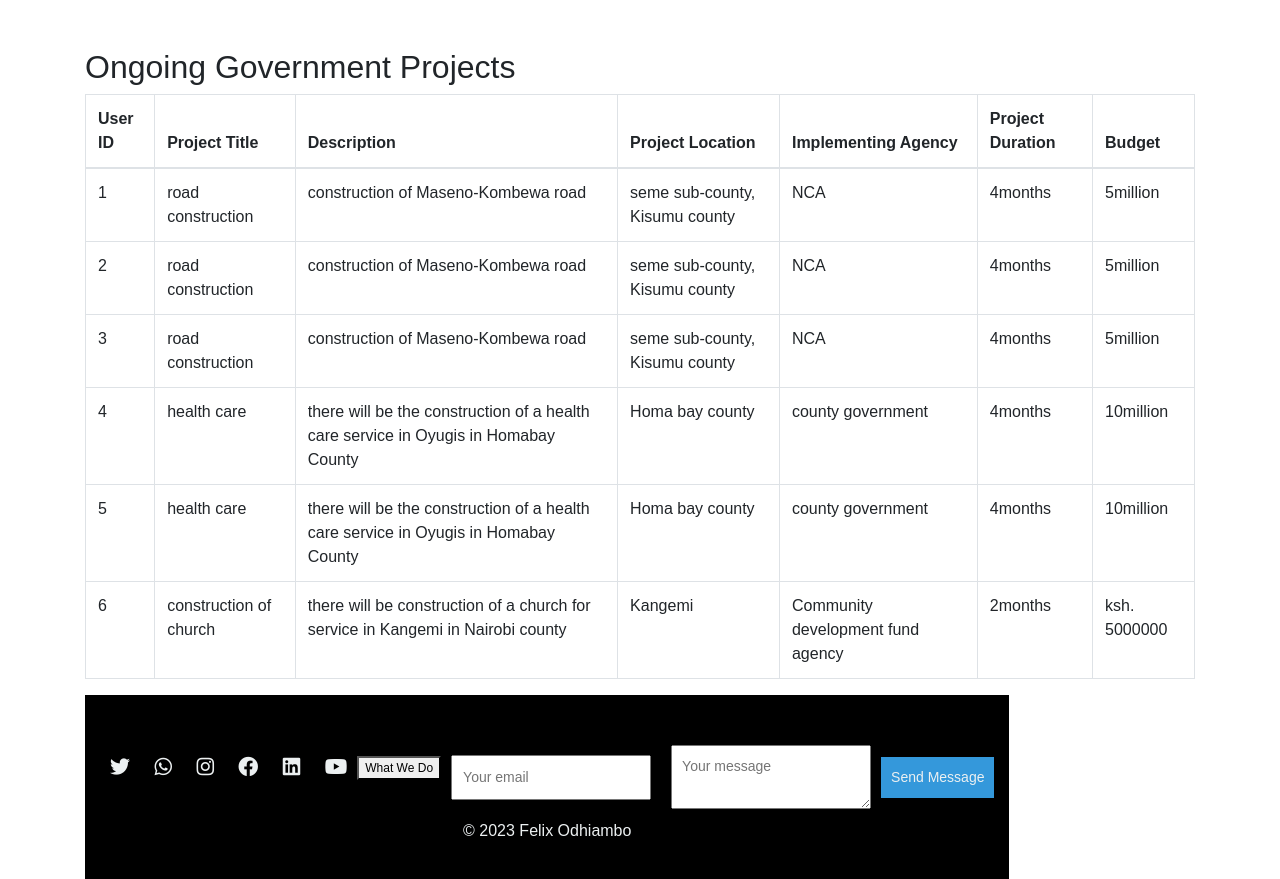
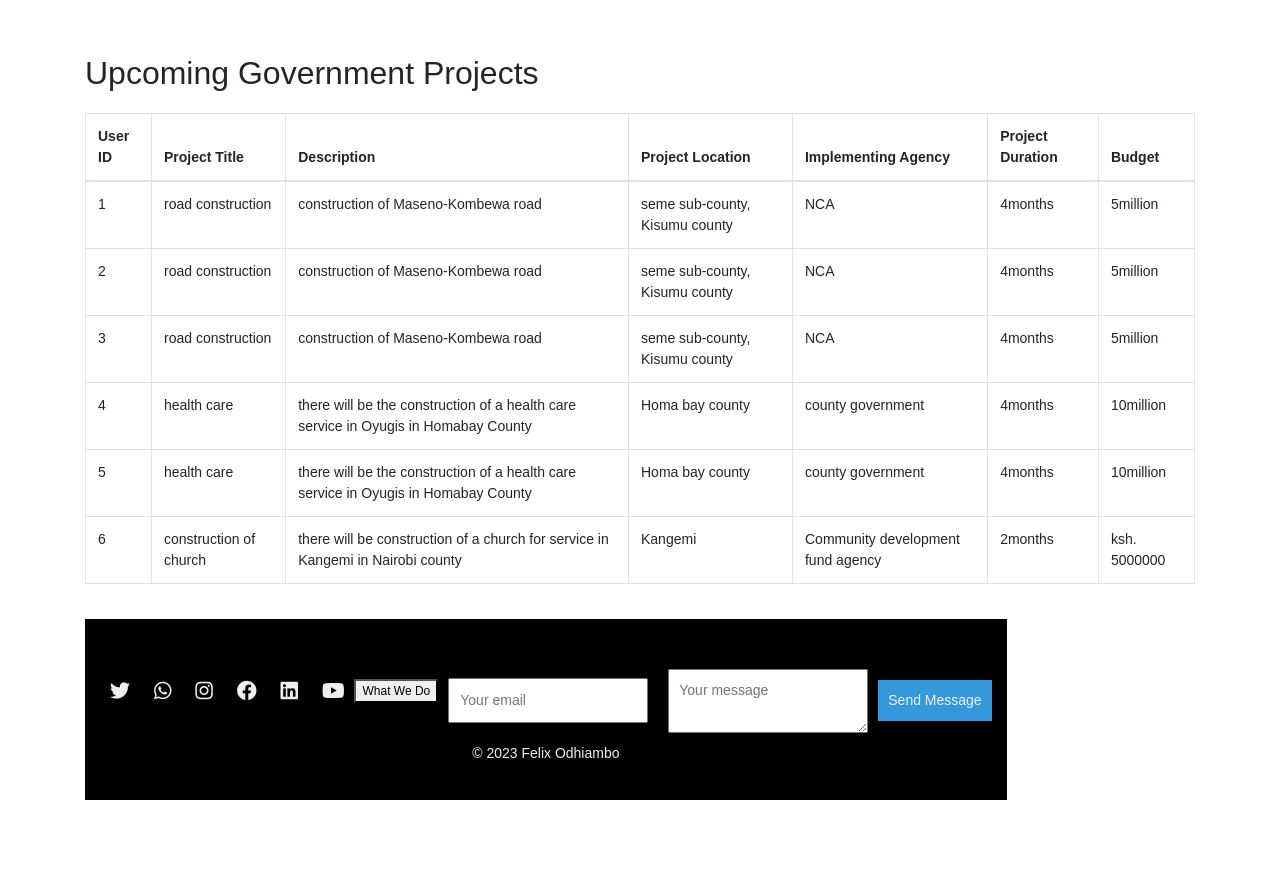
Before and after one commit to Felixngwono/govenment-project, a PHP site: the page made by upcoming projects.php in a window 1280 px wide. After the commit the page ends 800 px from the top, so only its background shows below. Run offline with PHP 8.4, Linux system fonts and the light colour scheme; data comes from the database, SQL or seed files in the repository.

Commit message:
government-project

```diff
--- a/admin dashboard.php
+++ b/admin dashboard.php
@@ -90,6 +90,9 @@ if ($_SERVER["REQUEST_METHOD"] == "POST") {
     <title>Admin Dashboard - Government Development Projects Tracker</title>
     <link rel="stylesheet" href="https://maxcdn.bootstrapcdn.com/bootstrap/4.5.2/css/bootstrap.min.css">
    <style>
+    body{
+        font-size: 14px;
+    }
         /* Add your custom CSS styles here */
         .add-project-button {
             display: flex;
@@ -221,7 +224,7 @@ if ($_SERVER["REQUEST_METHOD"] == "POST") {
 
         </div>
   <div class="container mt-5">
-        <h2>Completed Government Projects</h2>
+        <h2><span</span>Completed Government Projects</h2>
        <!-- Sample government jobs table (customize as needed) -->
 <table class="table table-bordered" id="projectTable">
     <thead>
--- a/admin_login.php
+++ b/admin_login.php
@@ -2,8 +2,8 @@
 session_start();
 
 if (isset($_POST['login'])) {
-    $username = 'StoryTeller'; // Replace with your actual admin username
-    $password = 'Ngwono123'; // Replace with your hashed and salted password
+    $username = 'StoryTeller';
+    $password = 'Ngwono123';
 
     $entered_username = $_POST['username'];
     $entered_password = $_POST['password'];
@@ -44,7 +44,7 @@ if (isset($_POST['login'])) {
 
         .footer {
             background-color: #f8f9fa; /* Set your desired background color */
-            padding: 5px;
+            padding: 2px;
             text-align: center;
             margin-top: auto;
         }
--- a/completed projects.php
+++ b/completed projects.php
@@ -35,7 +35,9 @@ if ($_SERVER["REQUEST_METHOD"] == "POST") {
     <link rel="stylesheet" href="https://maxcdn.bootstrapcdn.com/bootstrap/4.5.2/css/bootstrap.min.css">
     <!-- Custom CSS -->
     <style>
-        /* Add your custom CSS styles here */
+       body{
+        font-size: 14px;
+    }
     </style>
 </head>
 <body>
--- a/connection.php
+++ b/connection.php
@@ -1,7 +1,7 @@
 <?php
 // Database configuration
 $host = 'localhost';
-$dbname = 'Government  Records';
+$dbname = 'government records';
 $username = 'root';
 $password = '';
 
--- a/index.php
+++ b/index.php
@@ -11,6 +11,11 @@
 
 
     <style>
+        body{
+
+        font-size: 14px;
+
+        }
     /* Make the carousel images occupy full width */
     .carousel-inner img {
         width: 100%;
@@ -31,6 +36,7 @@
 
     .navbar-nav .nav-link::after {
         content: '';
+        color:green;
         display: block;
         width: 0;
         height: 2px;
--- a/ongoing projects.php
+++ b/ongoing projects.php
@@ -35,7 +35,10 @@ if ($_SERVER["REQUEST_METHOD"] == "POST") {
     <link rel="stylesheet" href="https://maxcdn.bootstrapcdn.com/bootstrap/4.5.2/css/bootstrap.min.css">
     <!-- Custom CSS -->
     <style>
-        /* Add your custom CSS styles here */
+       body {
+            font-size: 14px;
+            color: green;
+        }
     </style>
 </head>
 <body>
--- a/upcoming projects.php
+++ b/upcoming projects.php
@@ -35,12 +35,14 @@ if ($_SERVER["REQUEST_METHOD"] == "POST") {
     <link rel="stylesheet" href="https://maxcdn.bootstrapcdn.com/bootstrap/4.5.2/css/bootstrap.min.css">
     <!-- Custom CSS -->
     <style>
-        /* Add your custom CSS styles here */
+        body {
+            font-size: 14px;
+        }
     </style>
 </head>
 <body>
 <div class="container mt-5">
-        <h2>Ongoing Government Projects</h2>
+        <h2><span style=(>Upcoming Government Projects</span></h2>
        <!-- Sample government jobs table (customize as needed) -->
 <table class="table table-bordered" id="projectTable">
     <thead>
@@ -80,6 +82,7 @@ if ($_SERVER["REQUEST_METHOD"] == "POST") {
     </tbody>
 </table>
 <br>
+
 <?php
     include ("footer.php");
     ?>
```
Also changed, not shown: dashboard.php (+5 -4 lines), ad.avif (added), admin.jpg (added).
